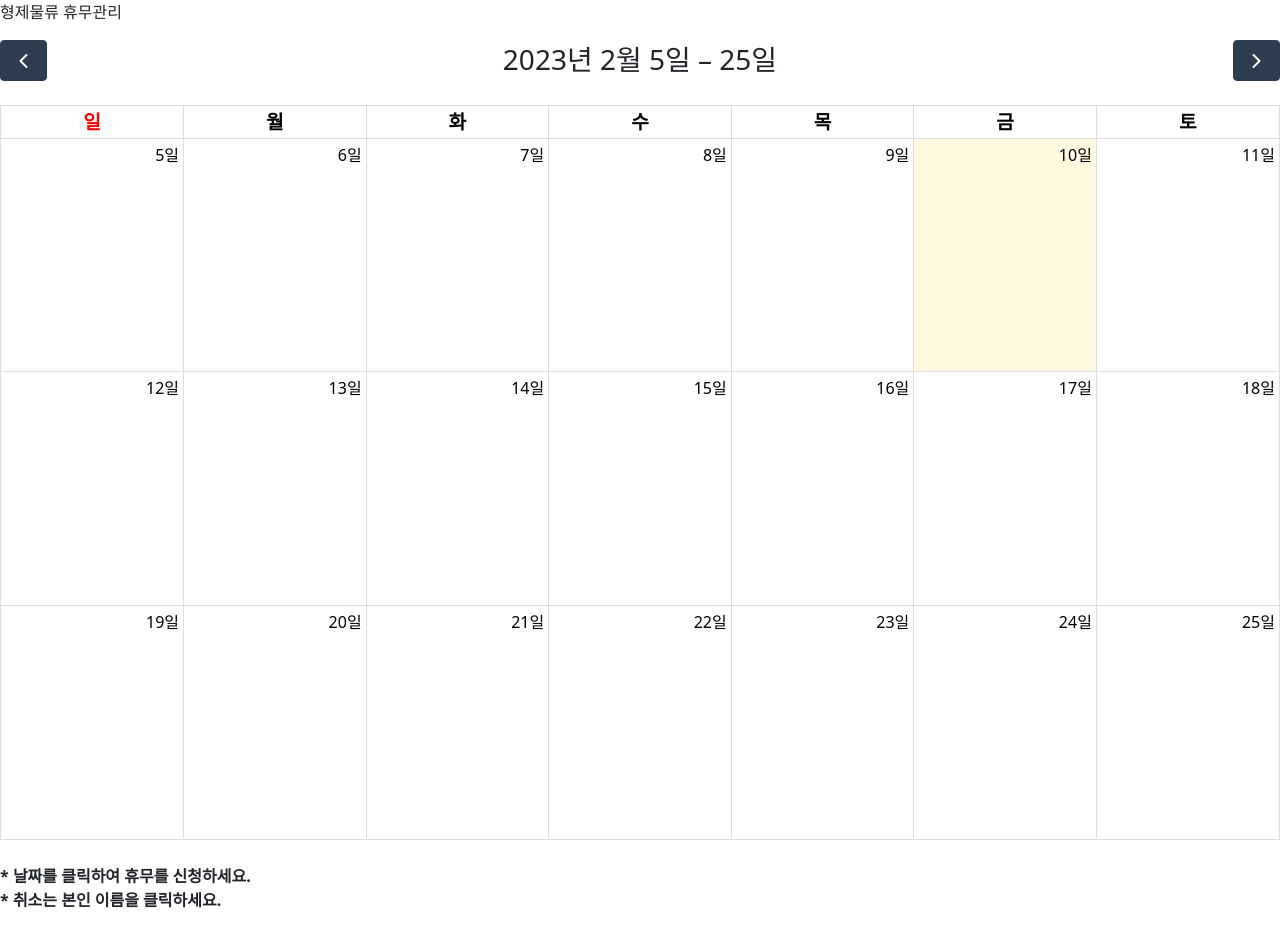
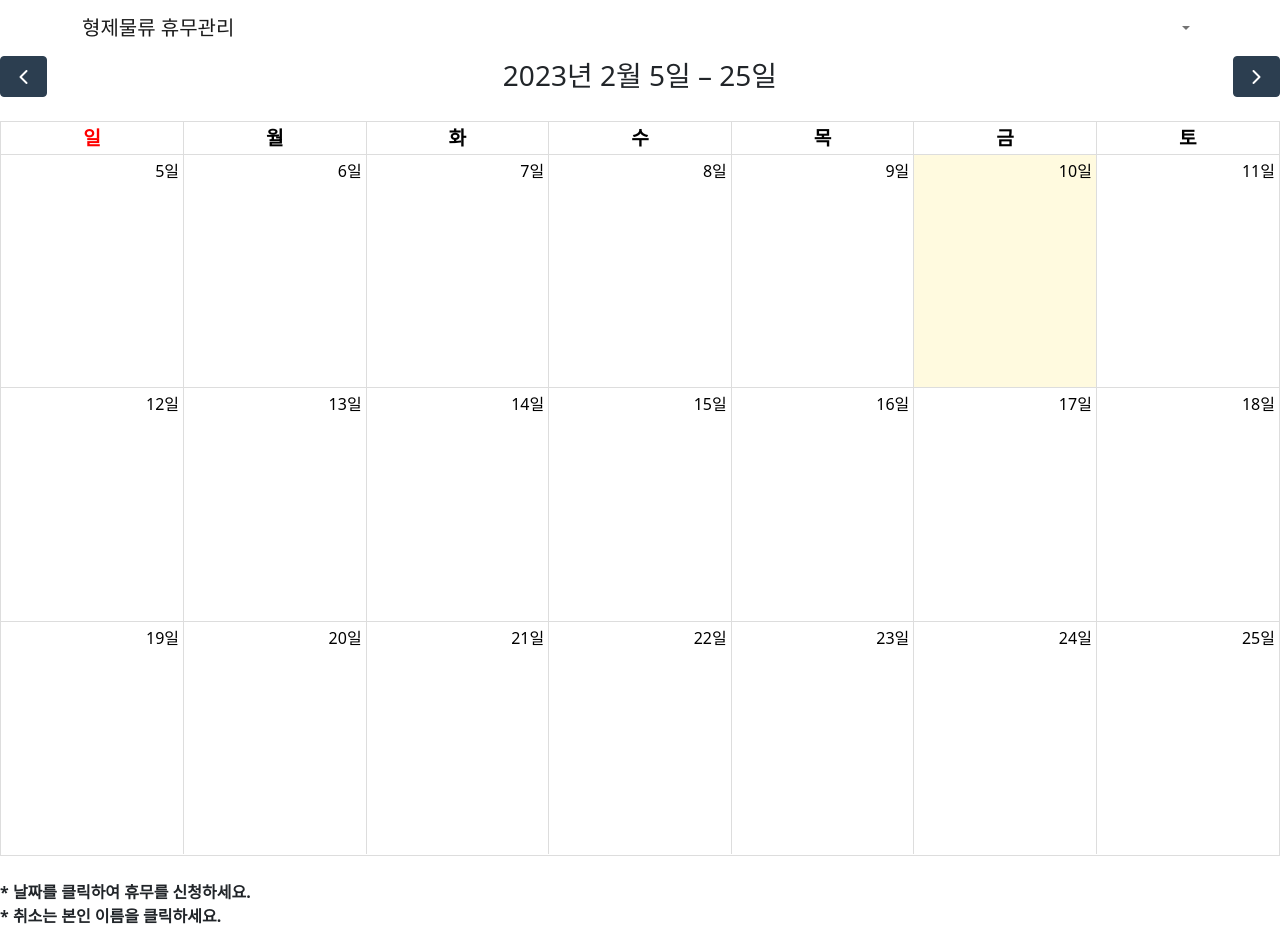
Before and after one commit to GTaeho/bls-dayoff, a React (Create React App) app: page / in a window 1280 px wide. Built offline with nearby package versions, Linux system fonts and the light colour scheme; no server answers.

Commit message:
230211 Nav 기능 추가중

```diff
--- a/src/MyCalendar.js
+++ b/src/MyCalendar.js
@@ -12,6 +12,7 @@ import "./MyCalendar.css";
 
 import Button from "react-bootstrap/Button";
 import Modal from "react-bootstrap/Modal";
+import { Container, Nav, Navbar, NavDropdown } from "react-bootstrap";
 
 function MyCalendar(props) {
   const [showModal, setShowModal] = useState(false);
@@ -256,7 +257,8 @@ function MyCalendar(props) {
 
         <Modal.Body>
           <p>
-            {editDayoffInfo.name}님의 {editDayoffInfo.oldDate} 의 휴무를 {editDayoffInfo.newDate} 로 바꾸시겠습니까?
+            {editDayoffInfo.name}님의 {editDayoffInfo.oldDate} 의 휴무를{" "}
+            {editDayoffInfo.newDate} 로 바꾸시겠습니까?
           </p>
         </Modal.Body>
 
@@ -272,7 +274,17 @@ function MyCalendar(props) {
       {/* 휴무수정 확인 모달 영역 끝 */}
 
       <div className="mypage-body">
-        <p id="header">형제물류 휴무관리</p>
+        <Navbar>
+          <Container>
+            <Navbar.Brand href="#home">형제물류 휴무관리</Navbar.Brand>
+            <Nav>
+              <NavDropdown id="nav-dropdown" title={name} menuVariant="dark">
+                <NavDropdown.Item>로그아웃</NavDropdown.Item>
+              </NavDropdown>
+            </Nav>
+          </Container>
+        </Navbar>
+        {/* <p id="header">형제물류 휴무관리</p> */}
         <div className="body-wrapper box">
           <div className="body-info-container">
             <div className="calendar-wrapper">
@@ -297,8 +309,6 @@ function MyCalendar(props) {
                     oldDate: oldDateString,
                     newDate: newDateString,
                   });
-
-                  console.info(editDayoffInfo);
 
                   handleShowEditModal();
                 }}
```
